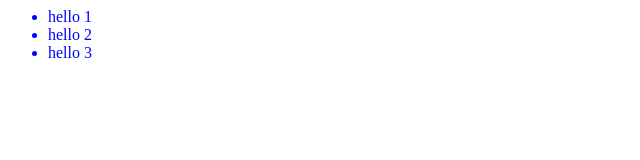
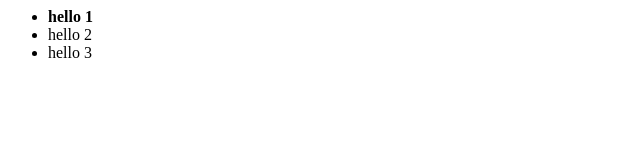
Before and after one commit to vxvinod/learn-jquery, a plain HTML site: page lesson1/index.html in a window 1280 px wide. Shown: the whole page, without its empty margins (0-640 px from the left). Drawn offline with Linux system fonts and the light colour scheme.

Commit message:
lesson 2 $(document).ready is done

```diff
--- a/lesson1/index.html
+++ b/lesson1/index.html
@@ -3,10 +3,20 @@
 	<head>
 		<title> </title>
 
+		<script src="jquery-1.10.2.js"> </script>
+
 		<style>
-		ul li {color :green;}
-		.emphasis{color : blue;}
+
+		.emphasis{font-weight : bold;}
 		</style>
+
+
+		<script>
+		$(document).ready(function(){					//it loads the whole document to apply jquery
+			$('li:first-child').addClass('emphasis');
+		});
+
+		</script>
 	</head>
 
 	<body>
@@ -18,11 +28,7 @@
 		</ul>
 
 
-		<script src="jquery-1.10.2.js"> </script>
 
-		<script>
-		$('ul li').addClass('emphasis');
-		</script>
 
 	</body>
 
```
